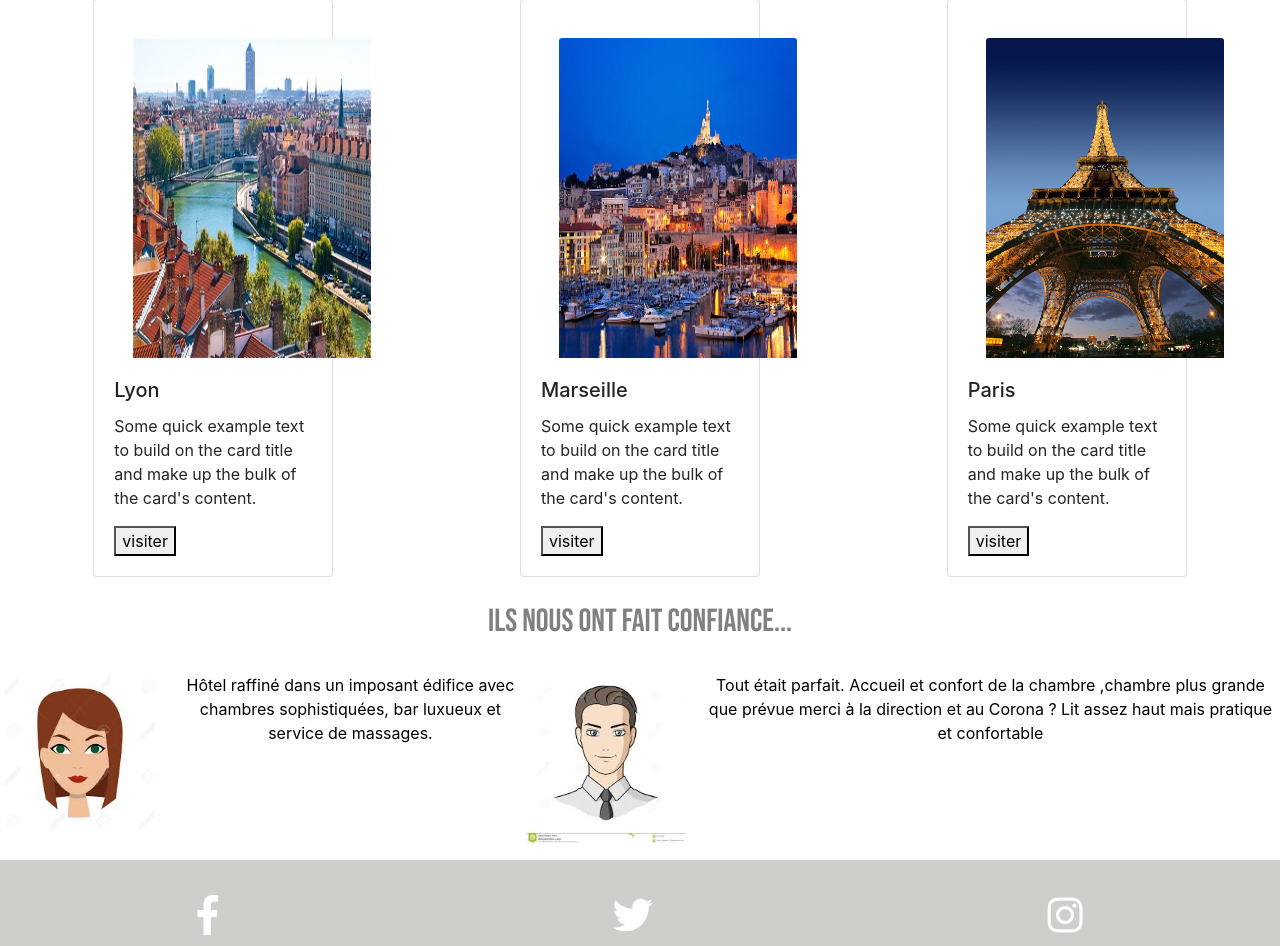
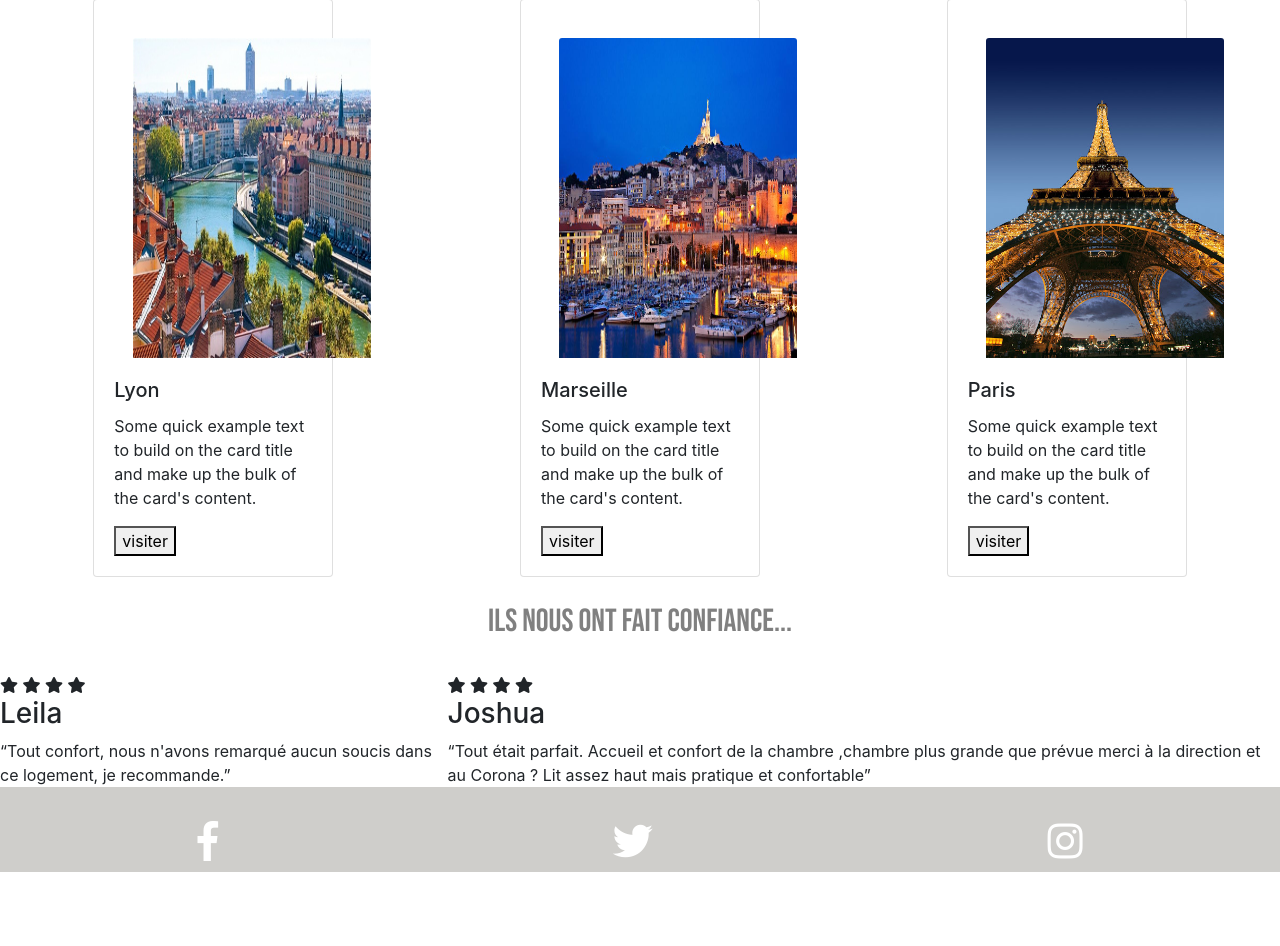
Before and after one commit to leoniemandah/Projet_Web, a PHP site: page / in a window 1280 px wide. Shown: the part 849-1795 px from the top of the page. After the commit the page ends 1721 px from the top, so only its background shows below. Run offline with PHP 8.4, Linux system fonts and the light colour scheme; some libraries are stand-ins or nearby versions.

Commit message:
Update index.php

```diff
--- a/public/index.php
+++ b/public/index.php
@@ -51,15 +51,34 @@ require_once '../layout/header.php';
 
     <h2>Ils nous ont fait confiance...</h2><br/>
 
-    <div id="container">
+   	<div id="container">
 
-    <div class="container-img-texte">
-        <p class="img-texte"><img src="img/index.jfif" style="width: 10rem;">Hôtel raffiné dans un imposant édifice avec chambres sophistiquées, bar luxueux et service de massages.</p>
-</div><br/>
+   	<section>
+		<link rel="stylesheet" href="https://use.fontawesome.com/releases/v5.5.0/css/all.css" integrity="sha384-B4dIYHKNBt8Bc12p+WXckhzcICo0wtJAoU8YZTY5qE0Id1GSseTk6S+L3BlXeVIU" crossorigin="anonymous">
+		<i class="fas fa-star"></i>
+		<link rel="stylesheet" href="https://use.fontawesome.com/releases/v5.5.0/css/all.css" integrity="sha384-B4dIYHKNBt8Bc12p+WXckhzcICo0wtJAoU8YZTY5qE0Id1GSseTk6S+L3BlXeVIU" crossorigin="anonymous">
+		<i class="fas fa-star"></i>
+		<link rel="stylesheet" href="https://use.fontawesome.com/releases/v5.5.0/css/all.css" integrity="sha384-B4dIYHKNBt8Bc12p+WXckhzcICo0wtJAoU8YZTY5qE0Id1GSseTk6S+L3BlXeVIU" crossorigin="anonymous">
+		<i class="fas fa-star"></i>
+		<link rel="stylesheet" href="https://use.fontawesome.com/releases/v5.5.0/css/all.css" integrity="sha384-B4dIYHKNBt8Bc12p+WXckhzcICo0wtJAoU8YZTY5qE0Id1GSseTk6S+L3BlXeVIU" crossorigin="anonymous">
+		<i class="fas fa-star"></i>
+		<h3>Leila</h3>
+		<q>Tout confort, nous n'avons remarqué aucun soucis dans ce logement, je recommande.</q>
+	</section>
 
-<div class="container-img-texte">
-        <p class="img-texte"><img src="img/images.jfif" style="width: 10rem;">Tout était parfait. Accueil et confort de la chambre ,chambre plus grande que prévue merci à la direction et au Corona ? Lit assez haut mais pratique et confortable</p>
-</div>
+	<section>
+		<link rel="stylesheet" href="https://use.fontawesome.com/releases/v5.5.0/css/all.css" integrity="sha384-B4dIYHKNBt8Bc12p+WXckhzcICo0wtJAoU8YZTY5qE0Id1GSseTk6S+L3BlXeVIU" crossorigin="anonymous">
+		<i class="fas fa-star"></i>
+		<link rel="stylesheet" href="https://use.fontawesome.com/releases/v5.5.0/css/all.css" integrity="sha384-B4dIYHKNBt8Bc12p+WXckhzcICo0wtJAoU8YZTY5qE0Id1GSseTk6S+L3BlXeVIU" crossorigin="anonymous">
+		<i class="fas fa-star"></i>
+		<link rel="stylesheet" href="https://use.fontawesome.com/releases/v5.5.0/css/all.css" integrity="sha384-B4dIYHKNBt8Bc12p+WXckhzcICo0wtJAoU8YZTY5qE0Id1GSseTk6S+L3BlXeVIU" crossorigin="anonymous">
+		<i class="fas fa-star"></i>
+		<link rel="stylesheet" href="https://use.fontawesome.com/releases/v5.5.0/css/all.css" integrity="sha384-B4dIYHKNBt8Bc12p+WXckhzcICo0wtJAoU8YZTY5qE0Id1GSseTk6S+L3BlXeVIU" crossorigin="anonymous">
+		<i class="fas fa-star"></i>
+		<h3>Joshua</h3>
+		<q>Tout était parfait. Accueil et confort de la chambre ,chambre plus grande que prévue merci à la direction et au Corona ? Lit assez haut mais pratique et confortable</q>
+	</section>
+	</div>
 
 </div>
 
```
